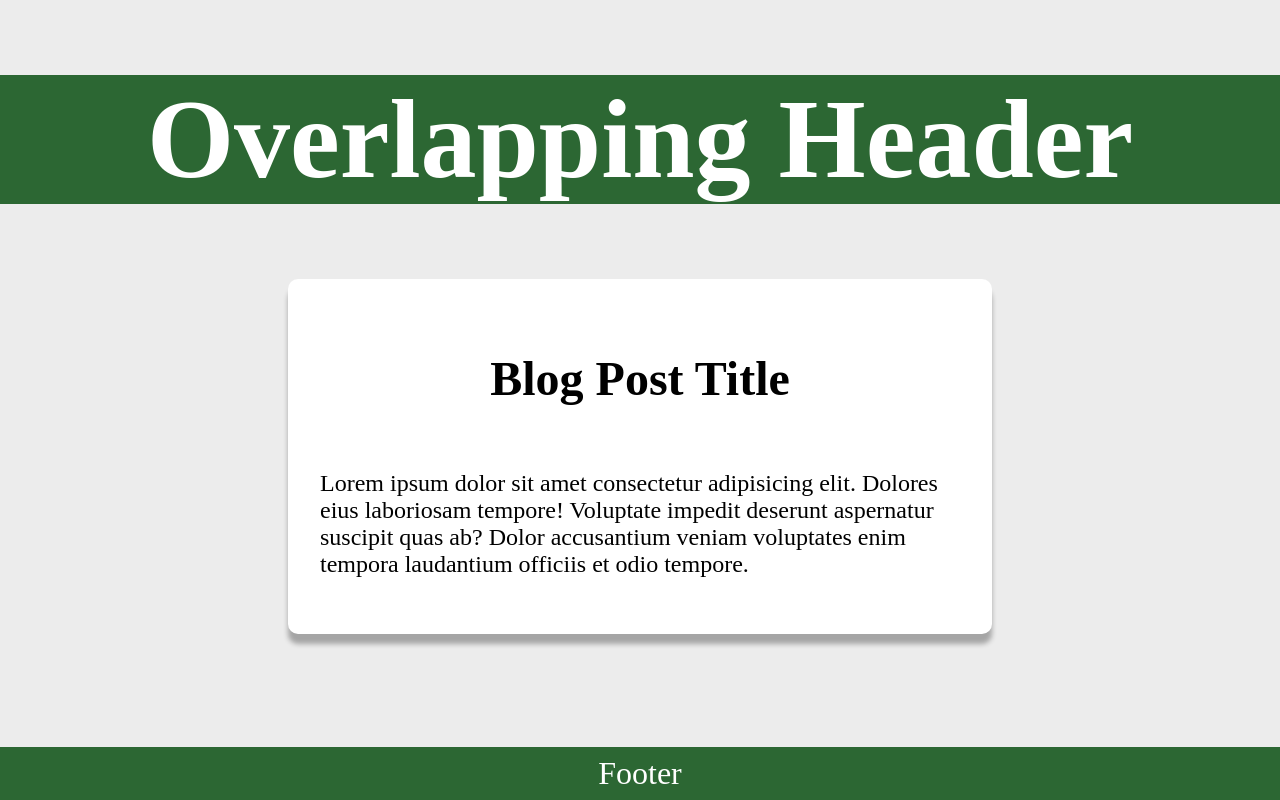
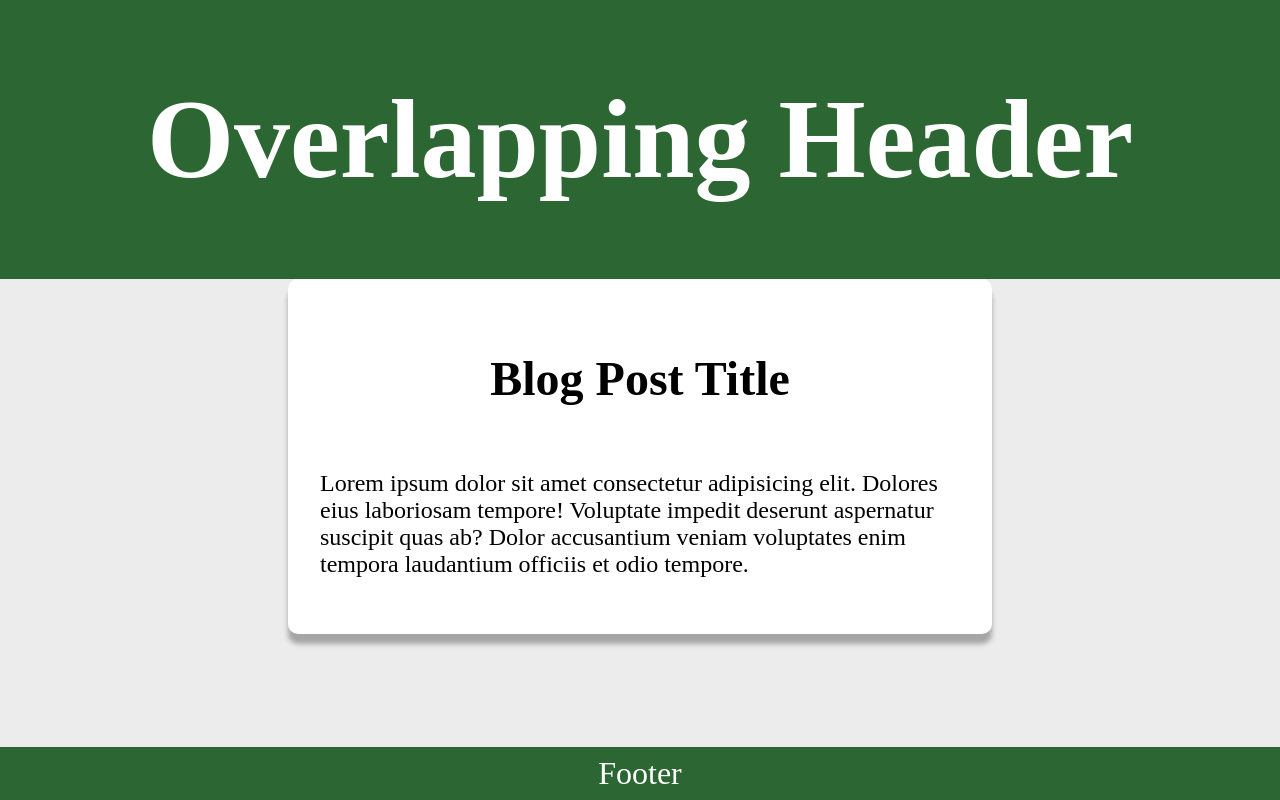
Before and after one commit to juncancode/overlapping, a plain HTML site: page index.html in a window 1280 px wide. Drawn offline with Linux system fonts and the light colour scheme.

Commit message:
changed the display to grid

```diff
--- a/style.css
+++ b/style.css
@@ -1,4 +1,4 @@
-html,body {
+html {
     height:100%;
 }
 
@@ -8,12 +8,14 @@ body {
     box-sizing: border-box;
     font-size:62.5%;
     background:rgb(236, 236, 236);
-    display: flex;
-    flex-direction: column;
+    display:grid;
+    min-height:100%;
+    grid-template-rows:1fr auto;
 }
 
 .wrapper {
-    flex: 1 0 auto;
+    display:grid;
+    grid-template-rows:min-content 100px min-content min-content;
 }
 
 header {
@@ -49,4 +51,5 @@ footer {
     color:#fff;
     padding:0.5rem 0;
     text-align:center;
+    grid-row:2/3;
 }
```
